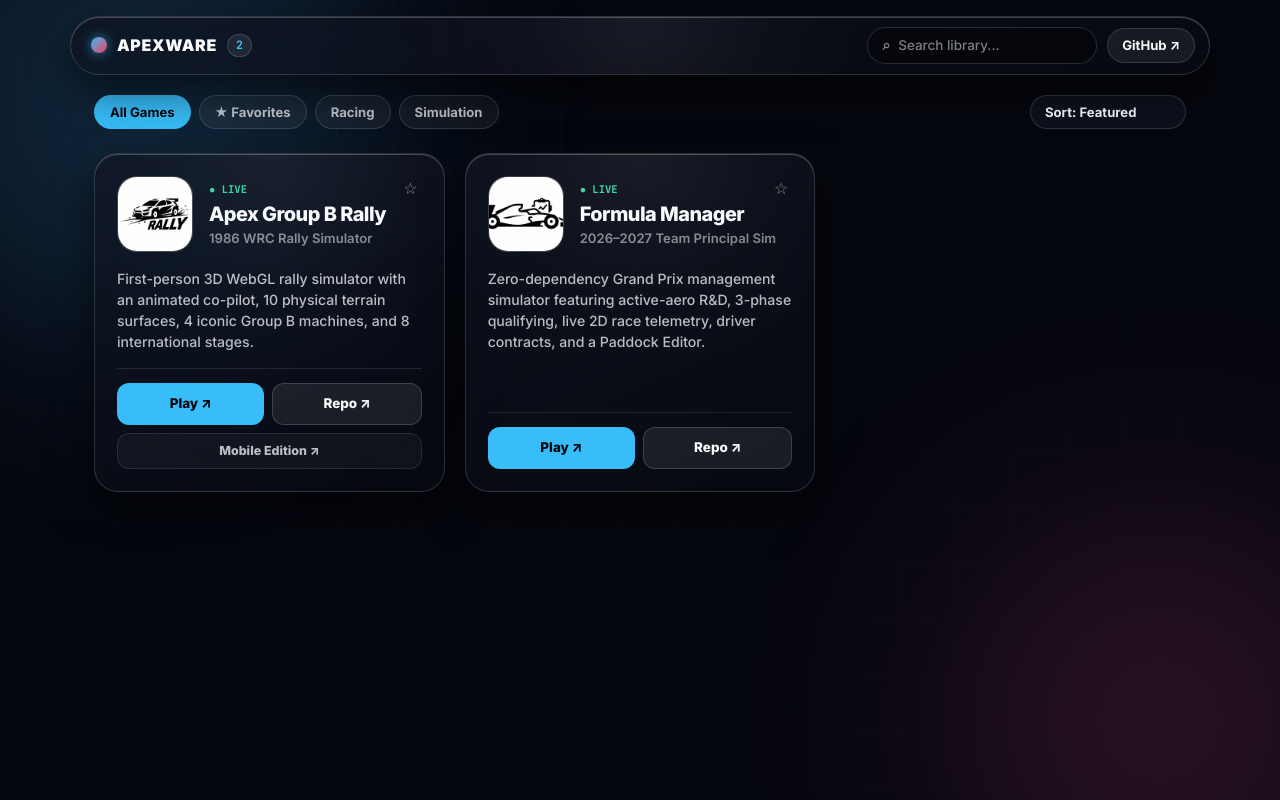
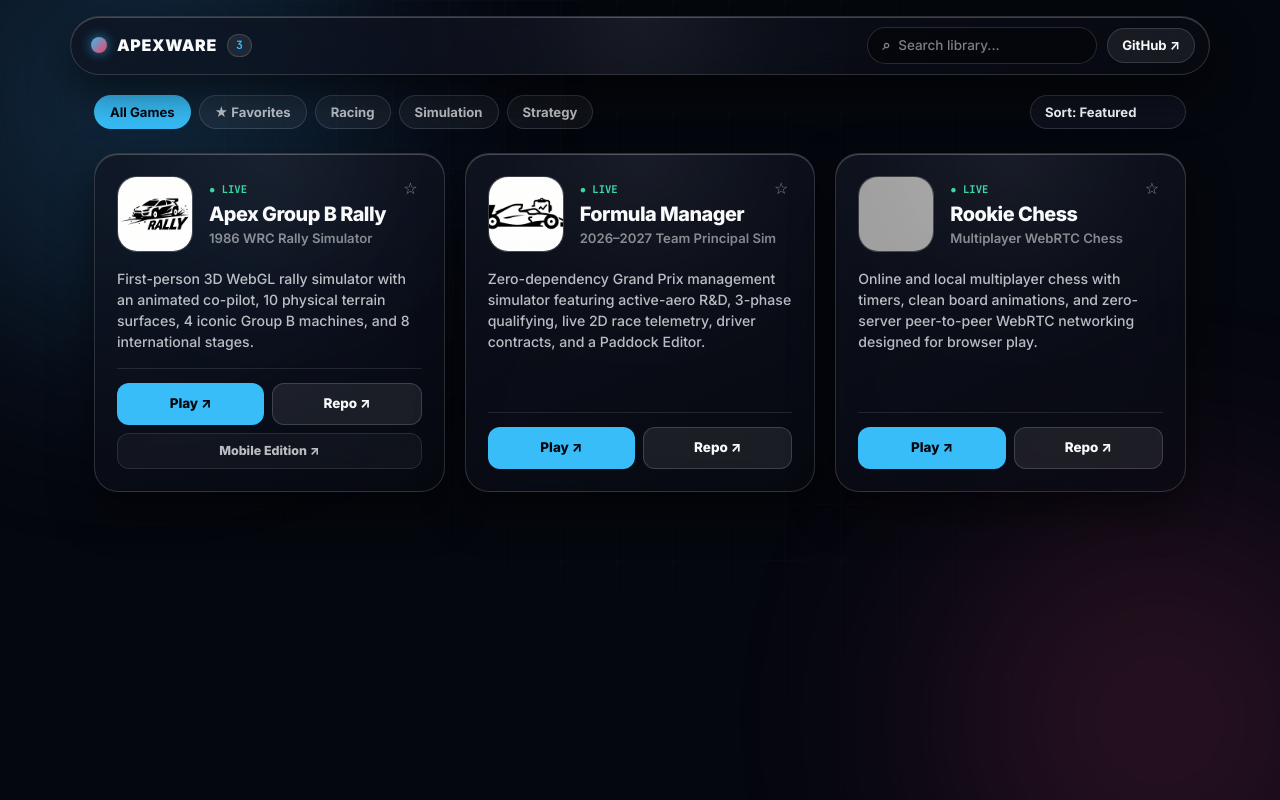
Before and after one commit to TrySmthNew993/TrySmthNew993.github.io, a plain HTML site: page index.html in a window 1280 px wide. Drawn offline with Linux system fonts and the light colour scheme; grey boxes are pictures that could not be loaded.

Commit message:
Add Rookie Chess to library catalog and filter pills

```diff
--- a/games.js
+++ b/games.js
@@ -58,5 +58,25 @@ window.APEXWARE_GAMES = [
     repoUrl: "https://github.com/TrySmthNew993/formula-manager",
     secondaryLink: null,
     tags: ["Strategy", "Live Telemetry", "60+ Drivers", "Single-File"]
+  },
+  {
+    id: "rookie-chess",
+    title: "Rookie Chess",
+    subtitle: "Multiplayer WebRTC Chess",
+    description:
+      "Online and local multiplayer chess with timers, clean board animations, and zero-server peer-to-peer WebRTC networking designed for browser play.",
+    category: "strategy",
+    status: "LIVE",
+    icon: "./assets/icons/chess.jpeg",
+    iconSlot: {
+      code: "03",
+      monogram: "RC",
+      accent: "#a855f7",
+      hint: "ICON SLOT"
+    },
+    pageUrl: "https://trysmthnew993.github.io/chess-online/",
+    repoUrl: "https://github.com/TrySmthNew993/chess-online",
+    secondaryLink: null,
+    tags: ["Chess", "WebRTC P2P", "Multiplayer", "Timers"]
   }
 ];
--- a/index.html
+++ b/index.html
@@ -62,6 +62,7 @@
         <button class="filter-pill" type="button" data-filter="favorites">★ Favorites</button>
         <button class="filter-pill" type="button" data-filter="racing">Racing</button>
         <button class="filter-pill" type="button" data-filter="simulation">Simulation</button>
+        <button class="filter-pill" type="button" data-filter="strategy">Strategy</button>
       </div>
 
       <div class="sort-wrap">
```
Also changed, not shown: 1 other file.
